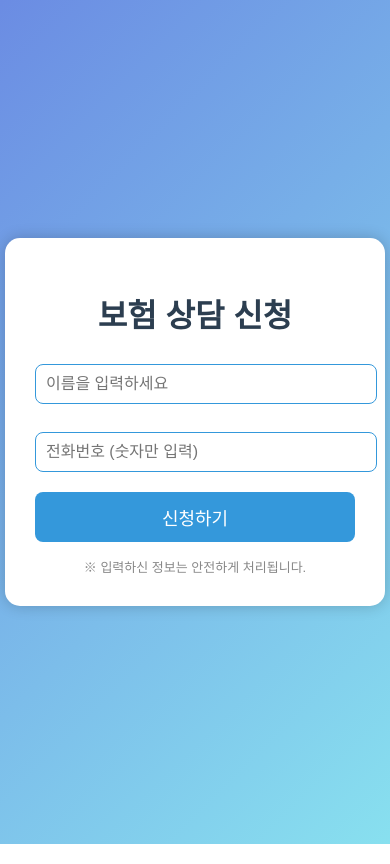
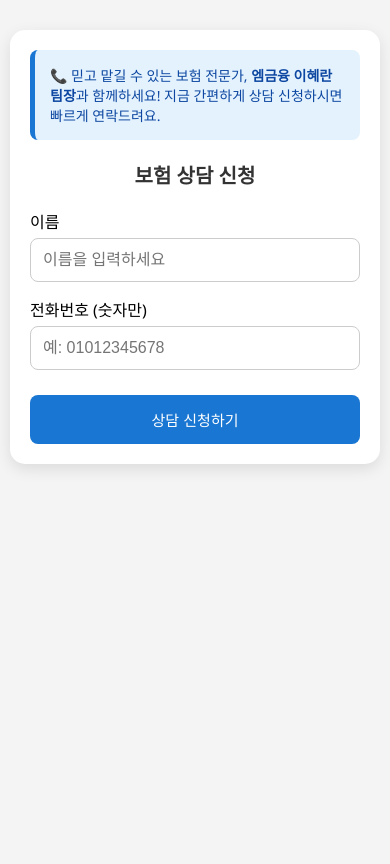
Before and after one commit to hwanggueseon/insurance-consult, a Flask app: page / in a window 390 px wide. Run offline with Flask 3, Linux system fonts and the light colour scheme.

Commit message:
모바일 최적화 및 이혜란 팀장 후킹 문구 추가

```diff
--- a/templates/index.html
+++ b/templates/index.html
@@ -1,68 +1,121 @@
 <!DOCTYPE html>
 <html lang="ko">
 <head>
-    <meta charset="UTF-8" />
+    <meta charset="UTF-8">
+    <meta name="viewport" content="width=device-width, initial-scale=1.0">
     <title>보험 상담 신청</title>
     <style>
         body {
-            font-family: 'Malgun Gothic', sans-serif;
-            background: linear-gradient(135deg, #6b8ce3, #88e0ef);
+            font-family: 'Segoe UI', sans-serif;
+            margin: 0;
+            padding: 0;
+            background: #f4f4f4;
             display: flex;
             justify-content: center;
-            align-items: center;
-            height: 100vh;
-            margin: 0;
+            align-items: flex-start;
+            min-height: 100vh;
         }
+
         .container {
             background: white;
+            margin-top: 50px;
             padding: 30px;
             border-radius: 15px;
-            box-shadow: 0 0 15px rgba(0,0,0,0.2);
-            width: 320px;
+            box-shadow: 0 5px 15px rgba(0,0,0,0.1);
+            width: 90%;
+            max-width: 400px;
+        }
+
+        .hook {
+            background-color: #E3F2FD;
+            padding: 15px;
+            border-left: 5px solid #1976D2;
+            margin-bottom: 20px;
+            font-size: 16px;
+            color: #0D47A1;
+            border-radius: 8px;
+        }
+
+        h2 {
             text-align: center;
+            margin-bottom: 20px;
+            color: #333;
         }
-        h1 {
-            margin-bottom: 20px;
-            color: #2c3e50;
+
+        label {
+            font-size: 16px;
+            display: block;
+            margin-top: 15px;
+            margin-bottom: 5px;
         }
-        input[type=text], input[type=tel] {
+
+        input[type="text"], input[type="tel"] {
             width: 100%;
-            padding: 10px;
-            margin: 8px 0 20px 0;
-            border: 1.5px solid #3498db;
+            padding: 12px;
+            border: 1px solid #ccc;
             border-radius: 8px;
             font-size: 16px;
+            box-sizing: border-box;
         }
+
         button {
-            background-color: #3498db;
+            margin-top: 25px;
+            width: 100%;
+            padding: 14px;
+            background-color: #1976D2;
+            color: white;
+            font-size: 16px;
             border: none;
-            color: white;
-            padding: 12px;
-            width: 100%;
-            font-size: 18px;
             border-radius: 8px;
             cursor: pointer;
             transition: background-color 0.3s ease;
         }
+
         button:hover {
-            background-color: #2980b9;
+            background-color: #1565C0;
         }
-        .footer {
-            margin-top: 15px;
-            font-size: 13px;
-            color: #888;
+
+        @media (max-width: 480px) {
+            body {
+                padding: 10px;
+            }
+
+            .container {
+                margin-top: 20px;
+                padding: 20px;
+            }
+
+            h2 {
+                font-size: 20px;
+            }
+
+            input, button {
+                font-size: 15px;
+            }
+
+            .hook {
+                font-size: 14px;
+            }
         }
     </style>
 </head>
 <body>
     <div class="container">
-        <h1>보험 상담 신청</h1>
-        <form method="POST" action="/submit">
-            <input type="text" name="name" placeholder="이름을 입력하세요" required />
-            <input type="tel" name="phone" placeholder="전화번호 (숫자만 입력)" pattern="[0-9]{9,11}" required />
-            <button type="submit">신청하기</button>
+        <div class="hook">
+            📞 믿고 맡길 수 있는 보험 전문가, <strong>엠금융 이혜란 팀장</strong>과 함께하세요!
+            지금 간편하게 상담 신청하시면 빠르게 연락드려요.
+        </div>
+
+        <h2>보험 상담 신청</h2>
+        <form action="/submit" method="POST">
+            <label for="name">이름</label>
+            <input type="text" id="name" name="name" placeholder="이름을 입력하세요" required>
+
+            <label for="phone">전화번호 (숫자만)</label>
+            <input type="tel" id="phone" name="phone" placeholder="예: 01012345678" pattern="\d{10,11}" required>
+
+            <button type="submit">상담 신청하기</button>
         </form>
-        <div class="footer">※ 입력하신 정보는 안전하게 처리됩니다.</div>
     </div>
 </body>
 </html>
```
